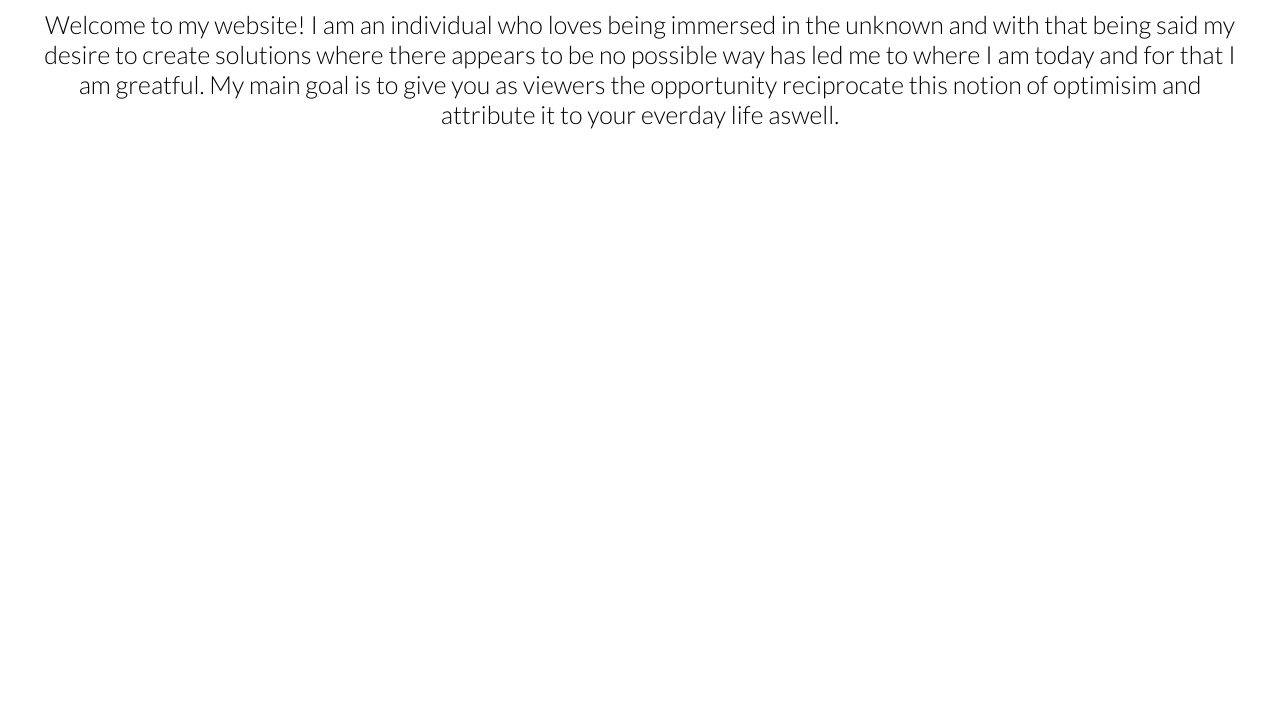
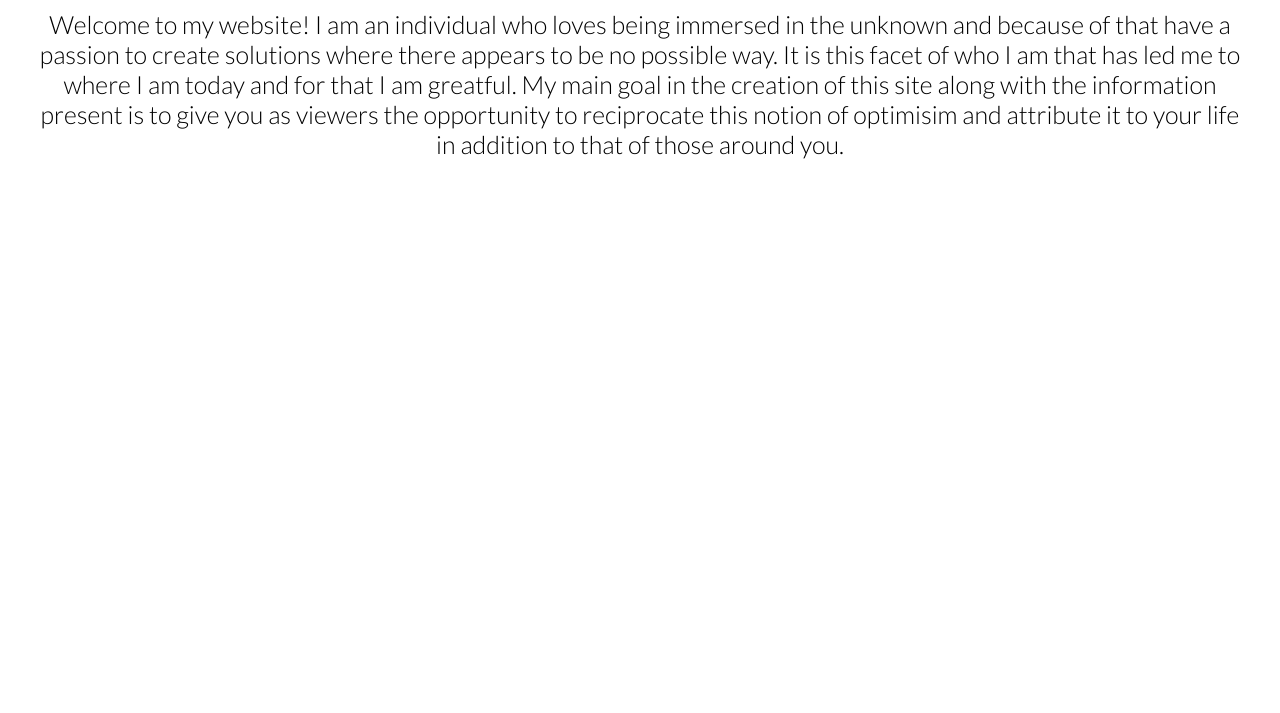
Before and after one commit to ifrancis98/Portfolio, a plain HTML site: page about.html in a window 1280 px wide. Shown: the part 87-800 px from the top of the page. Drawn offline with Linux system fonts and the light colour scheme.

Commit message:
push final

```diff
--- a/about.html
+++ b/about.html
@@ -13,6 +13,6 @@
 <div style="width:200px; margin:0 auto;">
  <center><h1> About </h1></center>
  </div>
-<center><p style="font-size:25px">Welcome to my website! I am an individual who loves being immersed in the unknown and with that being said my desire to create solutions where there appears to be no possible way has led me to where I am today and for that I am greatful. My main goal is to give you as viewers the opportunity reciprocate this notion of optimisim and attribute it to your everday life aswell.</p></center>
+<center><p style="font-size:25px">Welcome to my website! I am an individual who loves being immersed in the unknown and because of that have a passion to create solutions where there appears to be no possible way. It is this facet of who I am that has led me to where I am today and for that I am greatful. My main goal in the creation of this site along with the information present is to give you as viewers the opportunity to reciprocate this notion of optimisim and attribute it to your life in addition to that of those around you.</p></center>
 </body>
 </about.html>
```
Also changed, not shown: index.html (+9 -0 lines).
